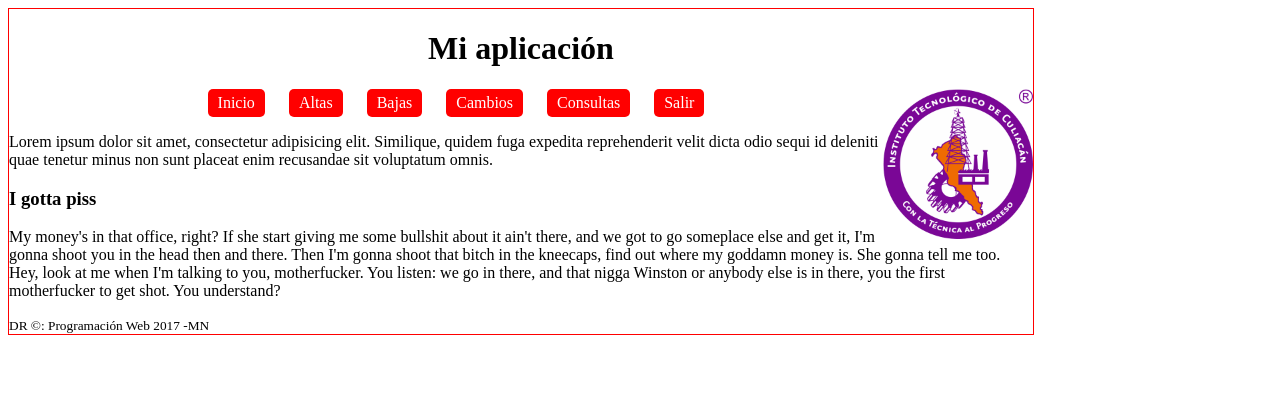
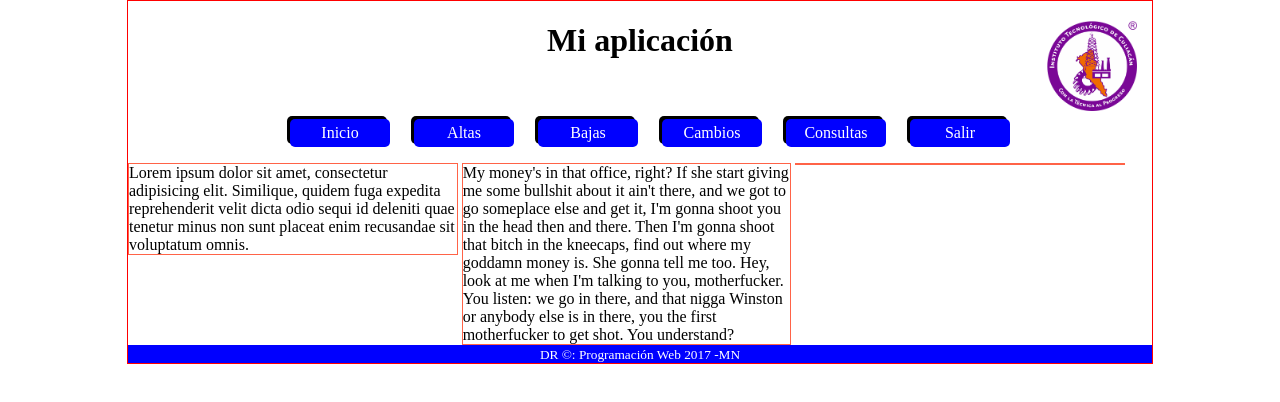
Before and after one commit to jjnr27/pw2173, a plain HTML site: page segunda.html in a window 1280 px wide. Drawn offline with Linux system fonts and the light colour scheme.

Commit message:
segundo css

```diff
--- a/css/estilos.css
+++ b/css/estilos.css
@@ -1,22 +1,46 @@
 body{
-
 border: 1px solid red;
+margin:0 auto;
 width: 1024px;
+}
+footer{
+	background: blue;
+	color: white;
+	text-align: center;
 }
 header{
 	text-align: center;
+	border: 10px color solid blue;
 }
 header img{
 	float: right;
-	width: 150px;
+	margin-right: 15px;
+	margin-top: -60px;
+	width: 90px;
 
 }
+header nav{
+	margin-top: 60px;
+}
 header nav ul li{
-	background: red;
+	background: blue;
 	border-radius: 5px;
+	box-shadow: -3px -3px black;
 	color: white;
 	margin: 0px 20px 0px 0px ;
 	padding: 5px 10px 5px 10px;
-
+	width: 80px;
 	display: inline-block;
 }
+header nav ul li:hover{
+	background: orange;
+	color:white;
+
+
+}
+section article{
+	border: 1px solid tomato;
+	display: inline-block;
+	vertical-align: top;
+	width: 32%;
+}
--- a/segunda.html
+++ b/segunda.html
@@ -24,18 +24,16 @@
 			<section>
 				<article>Lorem ipsum dolor sit amet, consectetur adipisicing elit. Similique, quidem fuga expedita reprehenderit velit dicta odio sequi id deleniti quae tenetur minus non sunt placeat enim recusandae sit voluptatum omnis.</article>
 				<article><!-- start slipsum code -->
-
-<h1>I gotta piss</h1>
-<p>My money's in that office, right? If she start giving me some bullshit about it ain't there, and we got to go someplace else and get it, I'm gonna shoot you in the head then and there. Then I'm gonna shoot that bitch in the kneecaps, find out where my goddamn money is. She gonna tell me too. Hey, look at me when I'm talking to you, motherfucker. You listen: we go in there, and that nigga Winston or anybody else is in there, you the first motherfucker to get shot. You understand? </p>
+				My money's in that office, right? If she start giving me some bullshit about it ain't there, and we got to go someplace else and get it, I'm gonna shoot you in the head then and there. Then I'm gonna shoot that bitch in the kneecaps, find out where my goddamn money is. She gonna tell me too. Hey, look at me when I'm talking to you, motherfucker. You listen: we go in there, and that nigga Winston or anybody else is in there, you the first motherfucker to get shot. You understand?
 
 <!-- end slipsum code --></article>
 				<article>
 
 				</article>
 			</section>
-			<section>
+			<footer>
 				<small> DR &copy: Programación Web 2017 -MN</small>
-			</section>
+			</footer>
 		</main>
 
 	</body>
```
